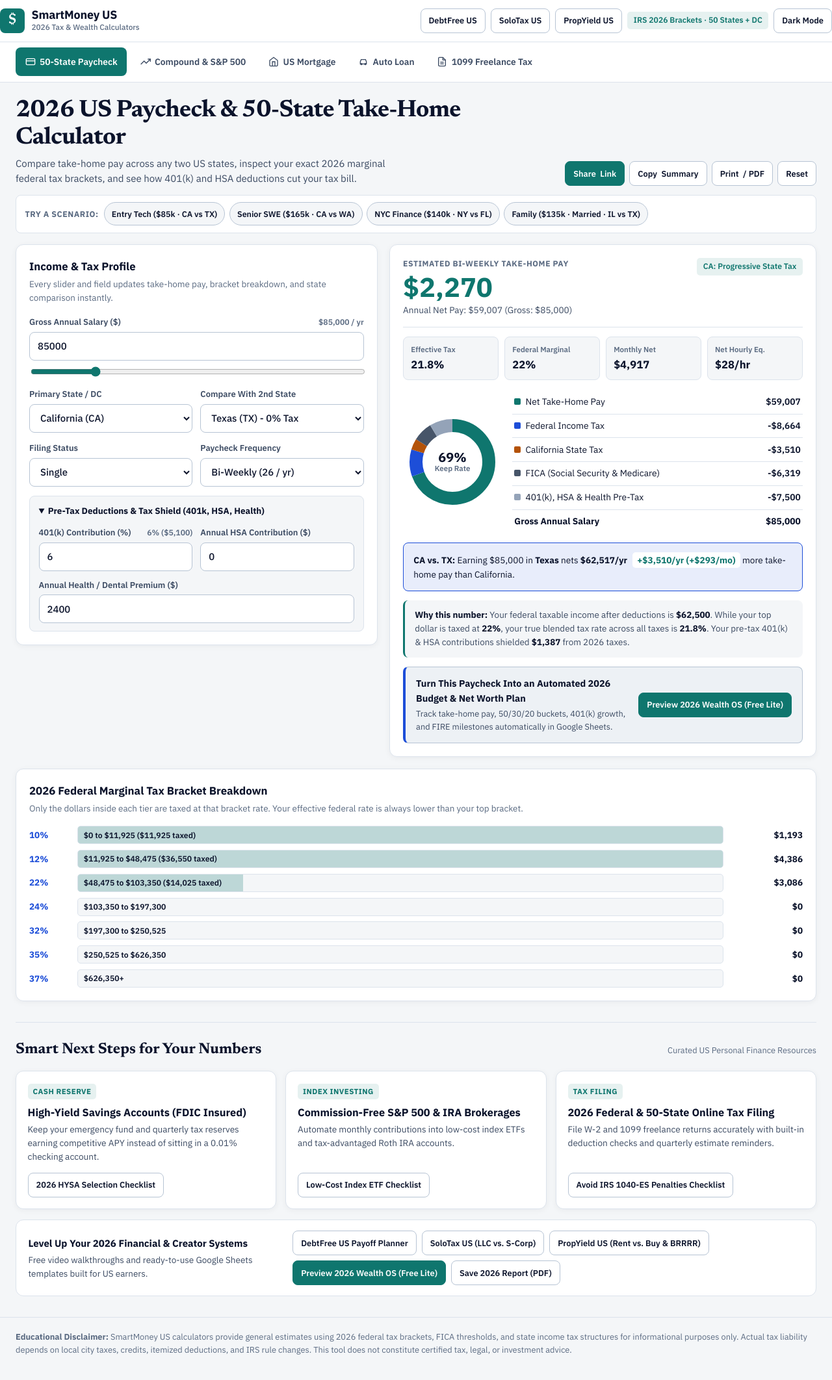
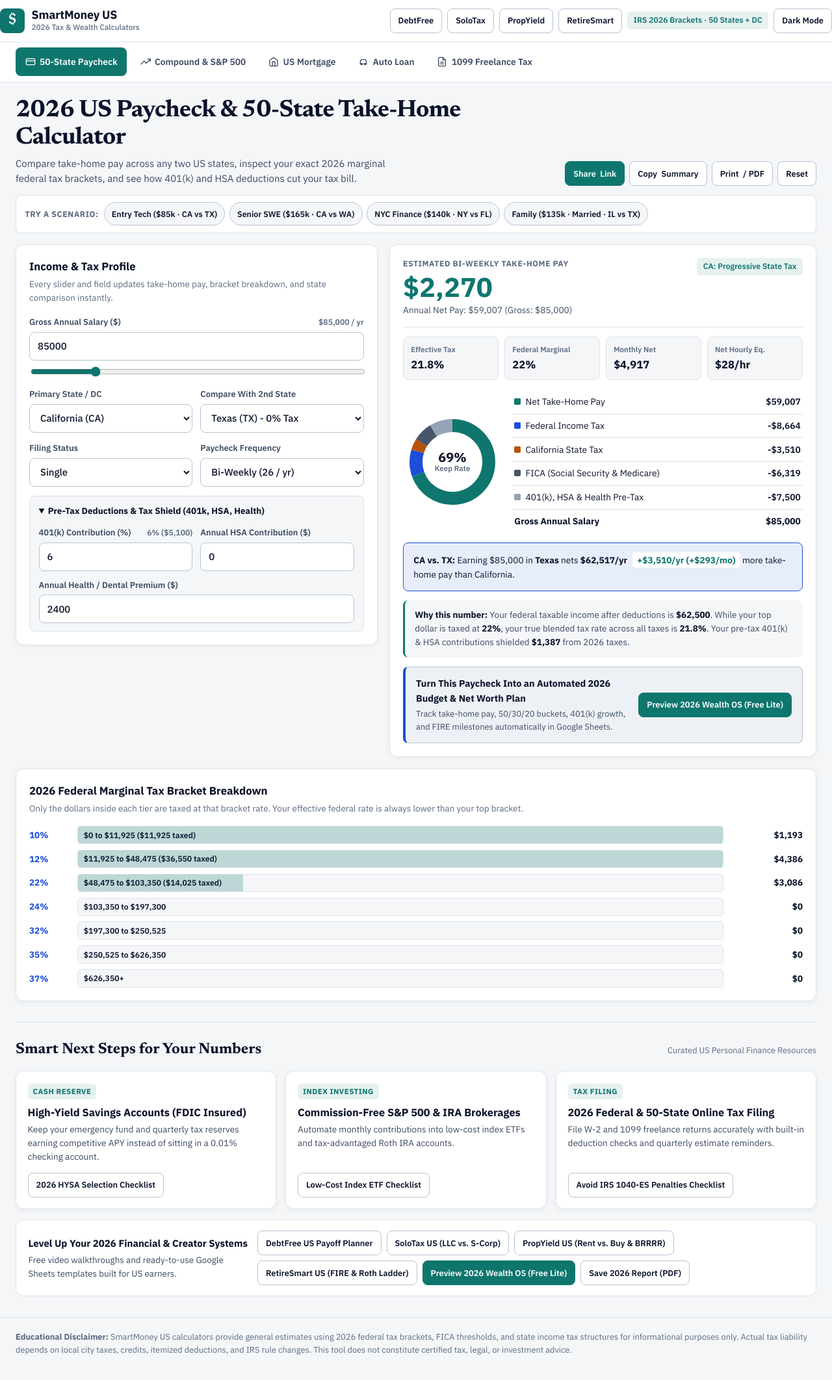
Before and after one commit to Dinhduy2702/us-smart-money-calculators, a plain HTML site: page index.html in a window 1280 px wide. Shown: the whole page at 65% size. Drawn offline with Linux system fonts and the light colour scheme.

Commit message:
Close 5-way SEO pentagon: add RetireSmart US link

```diff
--- a/app.js
+++ b/app.js
@@ -886,6 +886,9 @@
     if (CONFIG.ecosystem.propYieldAnalyzer && CONFIG.ecosystem.propYieldAnalyzer.url) {
       ecoButtons.push(`<a class="btn btn-sm" href="${CONFIG.ecosystem.propYieldAnalyzer.url}" target="_blank" rel="noopener noreferrer">${CONFIG.ecosystem.propYieldAnalyzer.label}</a>`);
     }
+    if (CONFIG.ecosystem.retireSmartPlanner && CONFIG.ecosystem.retireSmartPlanner.url) {
+      ecoButtons.push(`<a class="btn btn-sm" href="${CONFIG.ecosystem.retireSmartPlanner.url}" target="_blank" rel="noopener noreferrer">${CONFIG.ecosystem.retireSmartPlanner.label}</a>`);
+    }
     if (hasYtUrl) {
       ecoButtons.push(`<a class="btn btn-sm" href="${ytOffer.url}" target="_blank" rel="noopener noreferrer">${ytOffer.label}</a>`);
     }
--- a/config.js
+++ b/config.js
@@ -25,6 +25,10 @@ window.SMARTMONEY_CONFIG = {
     propYieldAnalyzer: {
       label: "PropYield US (Rent vs. Buy & BRRRR)",
       url: "https://dinhduy2702.github.io/us-propyield-analyzer/"
+    },
+    retireSmartPlanner: {
+      label: "RetireSmart US (FIRE & Roth Ladder)",
+      url: "https://dinhduy2702.github.io/us-retiresmart-planner/"
     },
     youtubeFinance: {
       label: "Watch US Finance Guides on YouTube",
--- a/index.html
+++ b/index.html
@@ -26,9 +26,10 @@
       </a>
 
       <div class="header-meta">
-        <a class="btn btn-sm hide-xs" href="https://dinhduy2702.github.io/us-debt-free-planner/" target="_blank" rel="noopener noreferrer">DebtFree US</a>
-        <a class="btn btn-sm hide-xs" href="https://dinhduy2702.github.io/us-solotax-planner/" target="_blank" rel="noopener noreferrer">SoloTax US</a>
-        <a class="btn btn-sm hide-xs" href="https://dinhduy2702.github.io/us-propyield-analyzer/" target="_blank" rel="noopener noreferrer">PropYield US</a>
+        <a class="btn btn-sm hide-xs" href="https://dinhduy2702.github.io/us-debt-free-planner/" target="_blank" rel="noopener noreferrer">DebtFree</a>
+        <a class="btn btn-sm hide-xs" href="https://dinhduy2702.github.io/us-solotax-planner/" target="_blank" rel="noopener noreferrer">SoloTax</a>
+        <a class="btn btn-sm hide-xs" href="https://dinhduy2702.github.io/us-propyield-analyzer/" target="_blank" rel="noopener noreferrer">PropYield</a>
+        <a class="btn btn-sm hide-xs" href="https://dinhduy2702.github.io/us-retiresmart-planner/" target="_blank" rel="noopener noreferrer">RetireSmart</a>
         <span class="trust-pill">IRS 2026 Brackets · 50 States + DC</span>
         <button type="button" class="btn btn-sm" id="themeToggleBtn" aria-label="Switch color theme">
           Dark Mode
```
